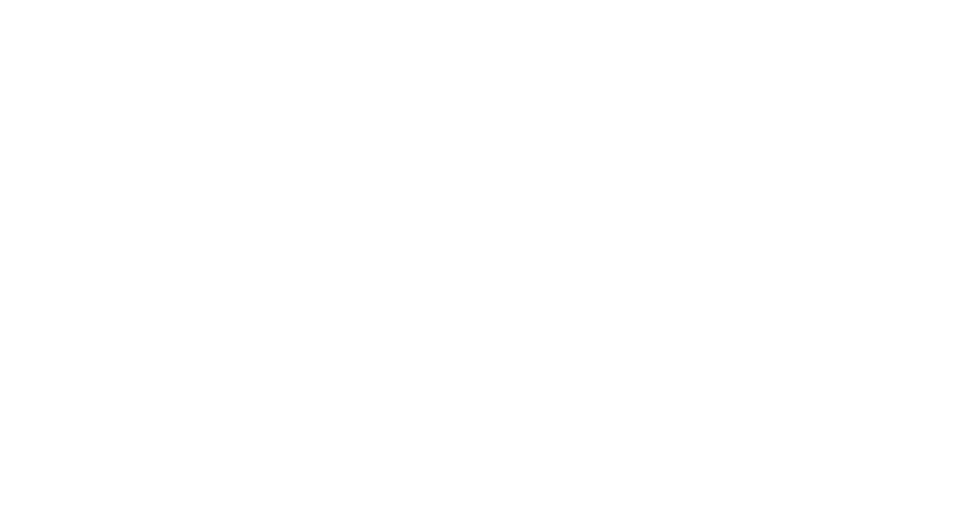
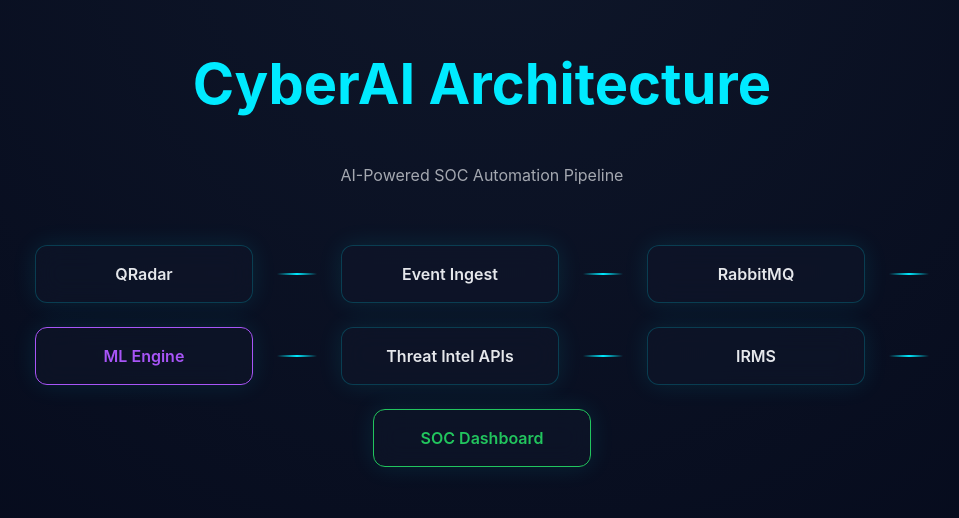
Before and after one commit to Jibrilkelifa/jibril-portfolio, an Angular app: page /projects/cyberai in a window 1280 px wide. Before the commit this address led to /. Shown: the part 116-634 px from the top of the page, without its empty margins (158-1117 px from the left). Built offline with nearby package versions, Linux system fonts and the light colour scheme.

Commit message:
feat: add CyberAI SOC pipeline architecture visualization

```diff
--- a/src/app/app.routes.ts
+++ b/src/app/app.routes.ts
@@ -18,6 +18,13 @@
   loadComponent: () =>
     import('./modules/projects/projects/projects')
       .then(m => m.Projects)
+},
+{
+  path: 'projects/cyberai',
+  loadComponent: () =>
+    import('./modules/projects/cyberai/cyberai')
+      .then(m => m.Cyberai)
 }
 
+
 ];
--- /dev/null
+++ b/src/app/modules/projects/cyberai/cyberai.html
@@ -0,0 +1,28 @@
+<section class="cyberai">
+  <h1>CyberAI Architecture</h1>
+  <p>AI-Powered SOC Automation Pipeline</p>
+
+  <div class="pipeline">
+
+    <div class="node">QRadar</div>
+    <div class="arrow"></div>
+
+    <div class="node">Event Ingest</div>
+    <div class="arrow"></div>
+
+    <div class="node">RabbitMQ</div>
+    <div class="arrow"></div>
+
+    <div class="node ai">ML Engine</div>
+    <div class="arrow"></div>
+
+    <div class="node">Threat Intel APIs</div>
+    <div class="arrow"></div>
+
+    <div class="node">IRMS</div>
+    <div class="arrow"></div>
+
+    <div class="node soc">SOC Dashboard</div>
+
+  </div>
+</section>
--- /dev/null
+++ b/src/app/modules/projects/cyberai/cyberai.scss
@@ -0,0 +1,50 @@
+.cyberai {
+  min-height: 100vh;
+  padding: 120px 10%;
+  text-align: center;
+}
+
+h1 {
+  font-size: 3.5rem;
+  color: var(--neon-blue);
+}
+
+p {
+  margin-bottom: 60px;
+  opacity: 0.7;
+}
+
+.pipeline {
+  display: flex;
+  flex-wrap: wrap;
+  align-items: center;
+  justify-content: center;
+  gap: 24px;
+}
+
+.node {
+  padding: 18px 28px;
+  background: var(--bg-glass);
+  border: 1px solid rgba(0,234,255,0.2);
+  border-radius: 12px;
+  backdrop-filter: blur(12px);
+  min-width: 160px;
+  font-weight: 600;
+  box-shadow: 0 0 25px rgba(0,234,255,0.1);
+}
+
+.ai {
+  border-color: var(--neon-purple);
+  color: var(--neon-purple);
+}
+
+.soc {
+  border-color: #22c55e;
+  color: #22c55e;
+}
+
+.arrow {
+  width: 40px;
+  height: 2px;
+  background: linear-gradient(90deg, transparent, var(--neon-blue), transparent);
+}
--- /dev/null
+++ b/src/app/modules/projects/cyberai/cyberai.ts
@@ -0,0 +1,28 @@
+import { AfterViewInit, Component } from '@angular/core';
+import gsap from 'gsap';
+
+@Component({
+  selector: 'app-cyberai',
+  standalone: true,
+  templateUrl: './cyberai.html',
+  styleUrls: ['./cyberai.scss']
+})
+export class Cyberai implements AfterViewInit {
+
+  ngAfterViewInit() {
+    gsap.from('.node', {
+      opacity: 0,
+      y: 40,
+      duration: 1,
+      stagger: 0.15,
+      ease: 'power3.out'
+    });
+
+    gsap.to('.arrow', {
+      backgroundPosition: '200%',
+      duration: 2,
+      repeat: -1,
+      ease: 'linear'
+    });
+  }
+}
--- a/src/app/shared/components/project-card/project-card.html
+++ b/src/app/shared/components/project-card/project-card.html
@@ -3,3 +3,8 @@
   <p>{{ desc }}</p>
   <button>Explore Architecture →</button>
 </div>
+<div class="card" [routerLink]="'/projects/cyberai'">
+  <h3>{{ title }}</h3>
+  <p>{{ desc }}</p>
+  <button>Explore Architecture →</button>
+</div>
--- a/src/app/shared/components/project-card/project-card.ts
+++ b/src/app/shared/components/project-card/project-card.ts
@@ -1,8 +1,11 @@
 import { Component, Input } from '@angular/core';
+import { RouterLink } from '@angular/router';
 
 @Component({
   selector: 'app-project-card',
   standalone: true,
+  imports: [RouterLink],
+
   templateUrl: './project-card.html',
   styleUrls: ['./project-card.scss']
 })
```
Also changed, not shown: 1 other file (tests, documents, lock files or other folders).
